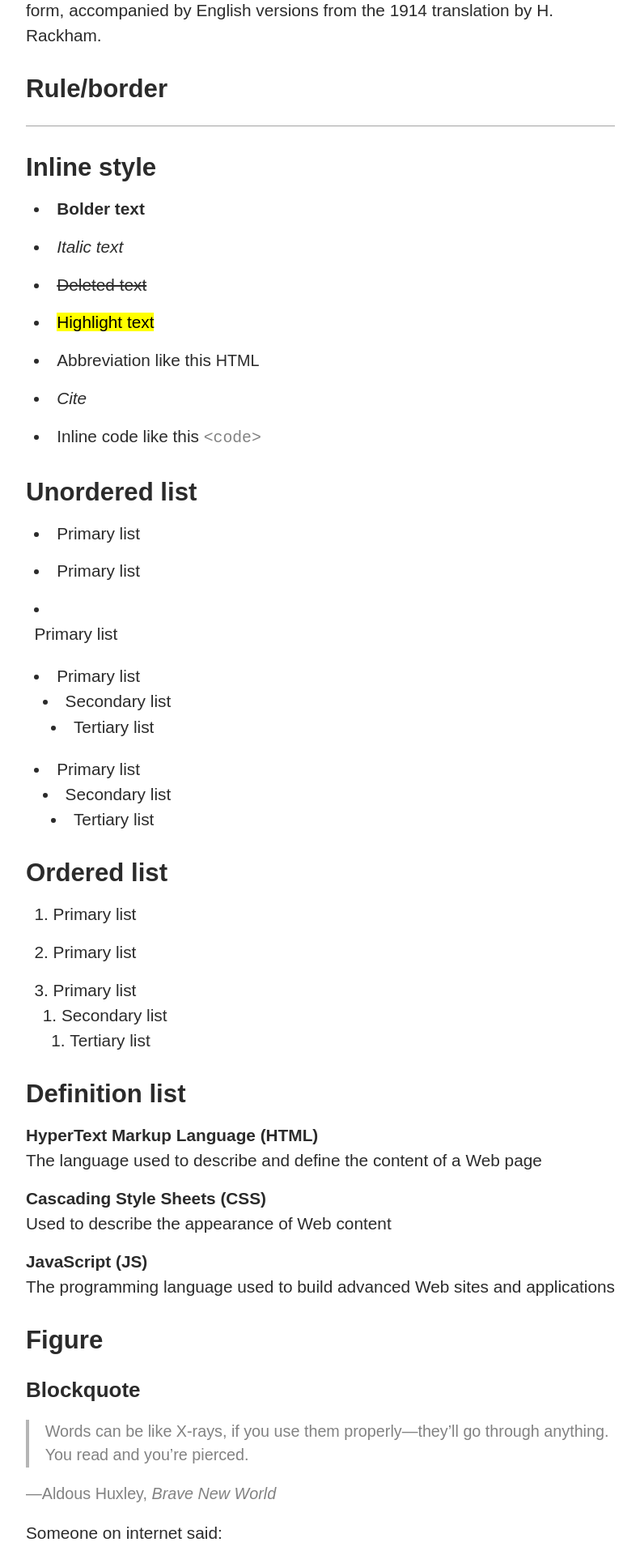
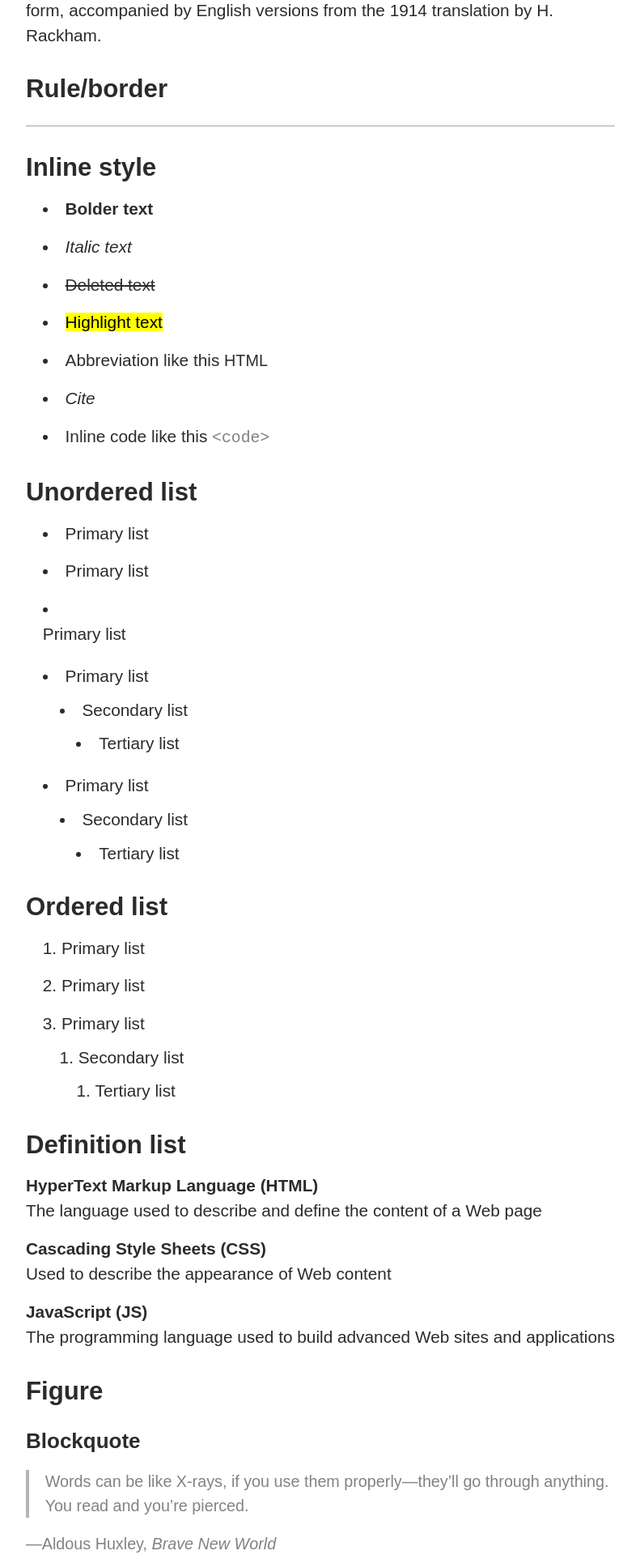
Before and after one commit to aflim/fleuron, a Jekyll site: the page built from styleguide.md, in a window 1280 px wide. Shown: the part 1208-3128 px from the top of the page at 81% size, without its empty margins (244-1035 px from the left). Built offline with Jekyll 4.4.1, drawn with Linux system fonts in a browser that asks for light colours.

Commit message:
Update _typography.scss

```diff
--- a/_sass/_typography.scss
+++ b/_sass/_typography.scss
@@ -41,8 +41,13 @@ ol {
   margin-block-start: 0;
   margin-block-end: var(--spacer-base);
 
+  ul,
+  ol {
+    margin-block-start: .5em;
+  }
+
   li {
-    padding-inline-start: .5em;
+    padding-inline-start: 1em;
     margin-block-end: .75em;
   }
 }
```
